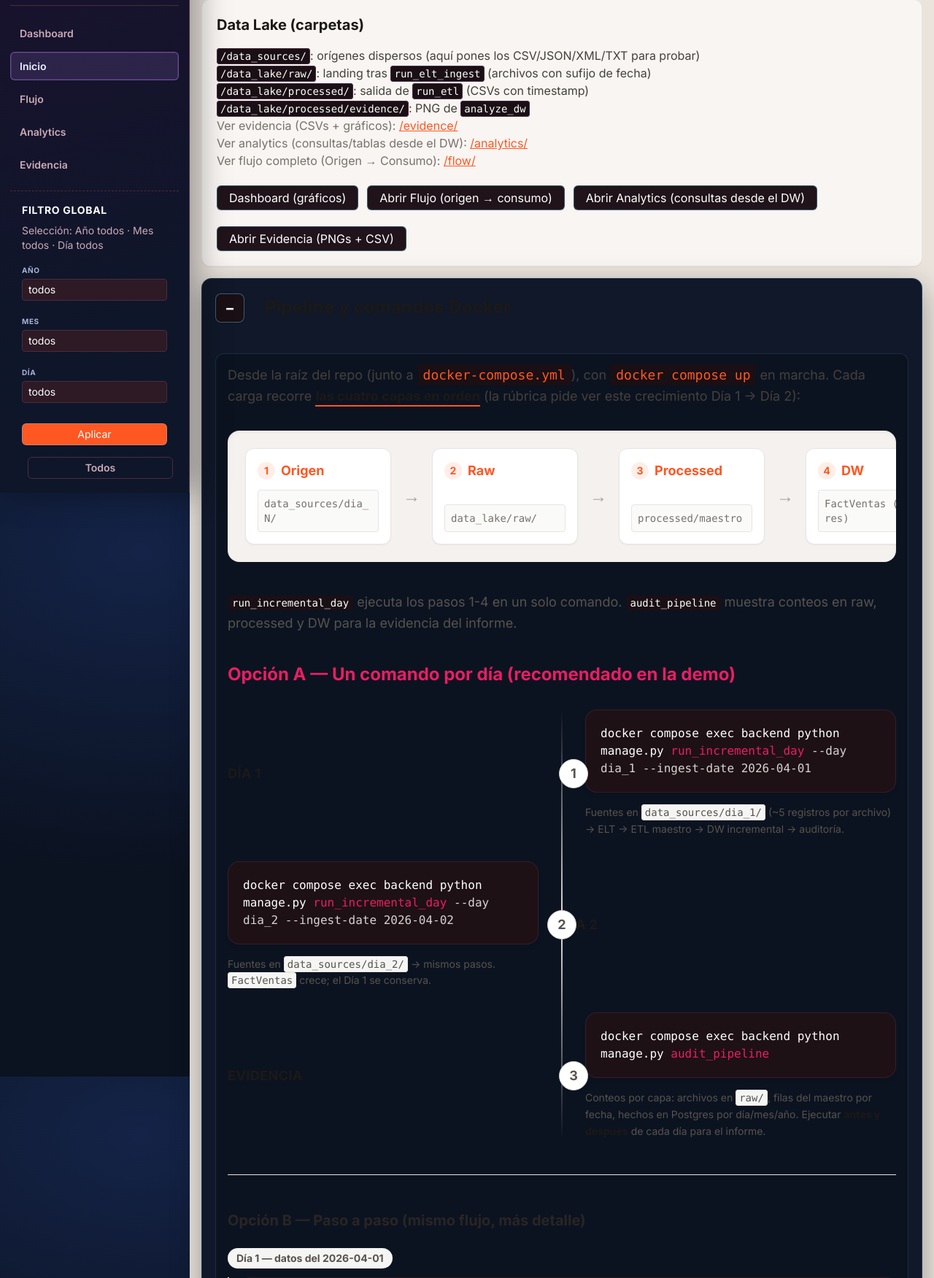
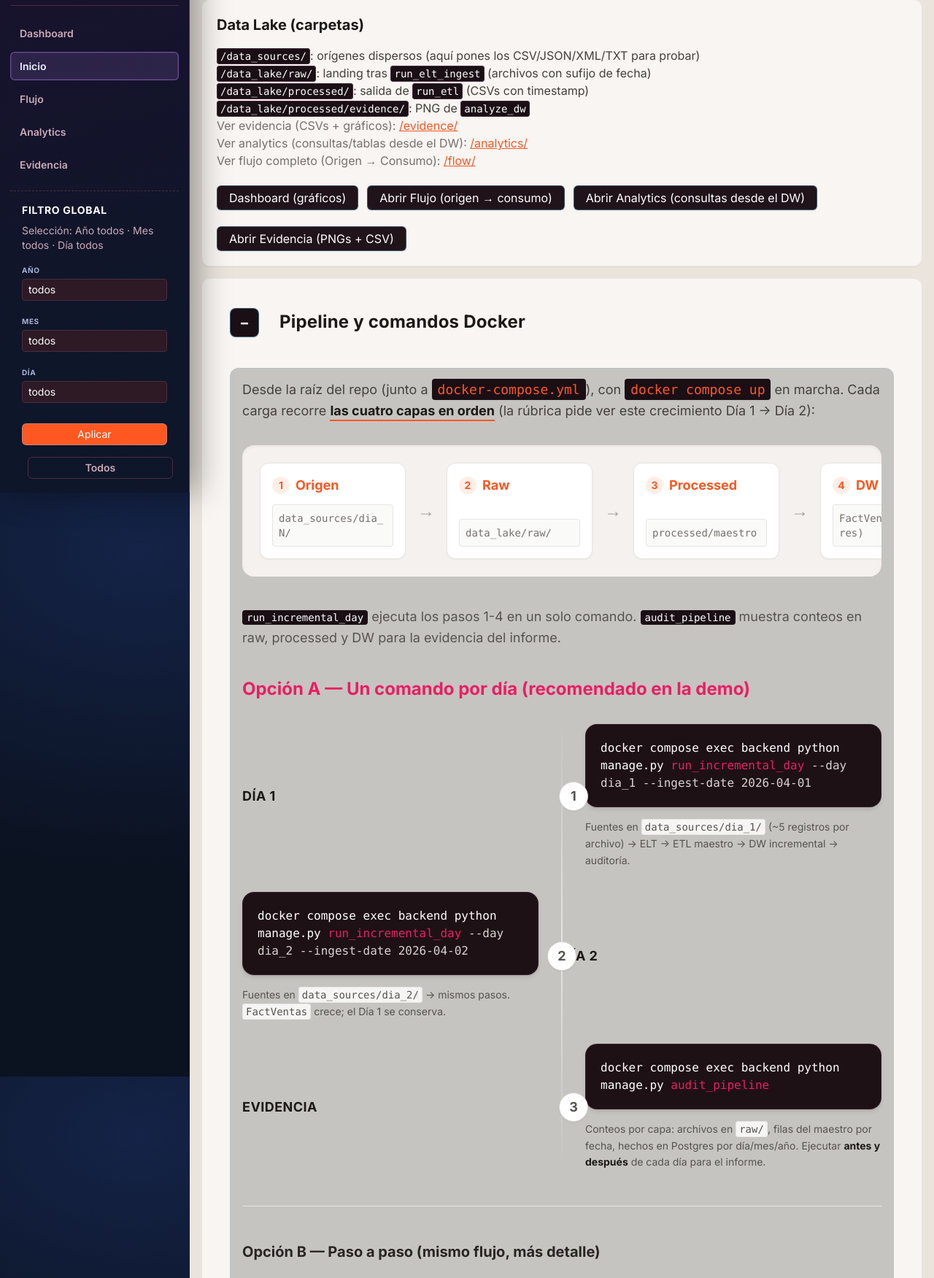
Before and after one commit to Tornadusk/RetailStart, a Django app: page / in a window 1280 px wide. Shown: the part 125-1876 px from the top of the page at 73% size. Run offline with Django 5.2, Linux system fonts and the light colour scheme; data that the repository does not hold is empty; some libraries are stand-ins or nearby versions.

Commit message:
cambios en css

```diff
--- a/backend/templates/core/includes/pipeline_docker_commands_collapsible.html
+++ b/backend/templates/core/includes/pipeline_docker_commands_collapsible.html
@@ -3,7 +3,7 @@ Comandos Docker en bloque plegable (+ / ^') con estado en localStorage (misma lg
 Uso desde otras plantillas: include con storage_key (obligatorio), opcional wrap_card, pipeline_aside, default_open, heading.
 {% endcomment %}
 <details
-  class="analyticsCollapsible{% if wrap_card %} card cardStack{% endif %}"
+  class="analyticsCollapsible{% if wrap_card %} !bg-bone-light !border-stone-300/40 border rounded-xl shadow-sm p-5 mt-4{% else %} !bg-bone-light !border-stone-300/40 border rounded-xl shadow-sm mt-3{% endif %}"
   id="collapsible-pipeline-{{ storage_key }}"
   data-storage-key="{{ storage_key }}"
   data-default-open="{% if default_open == 'true' %}true{% else %}false{% endif %}"
```
